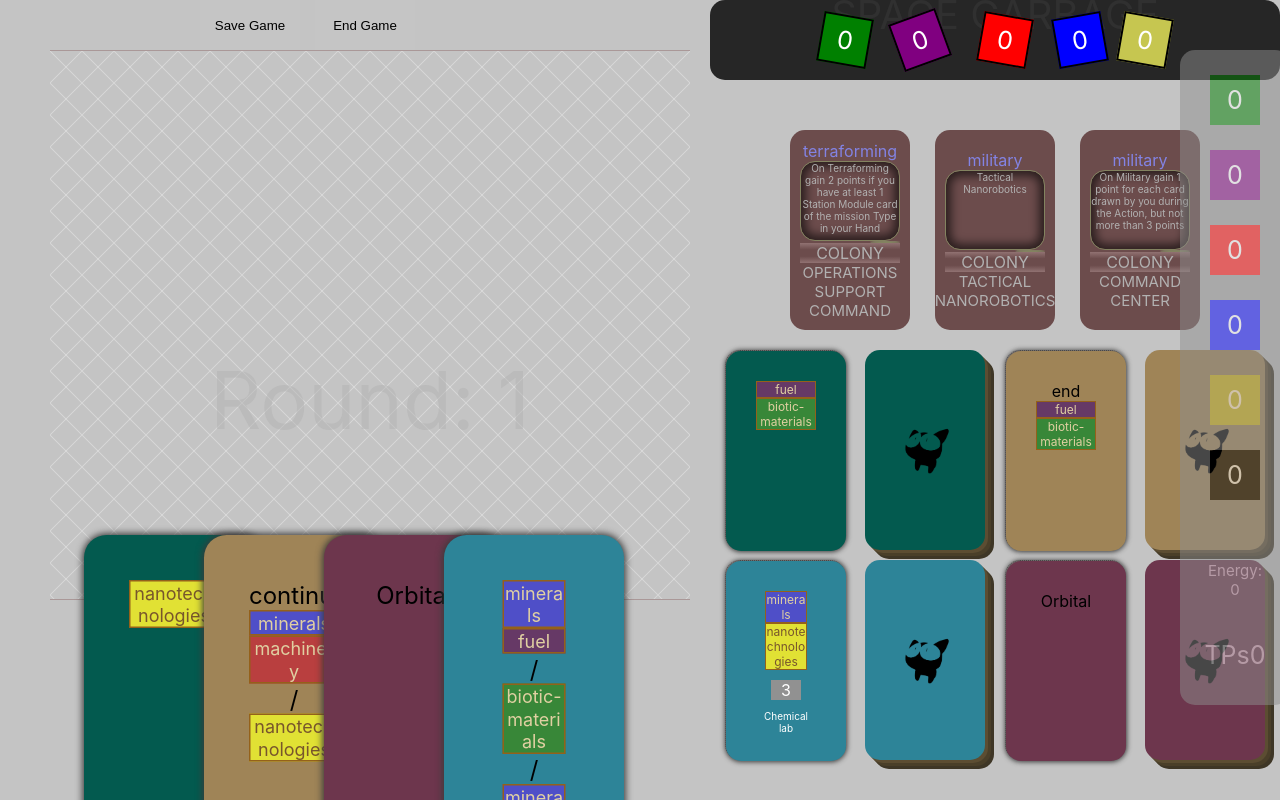
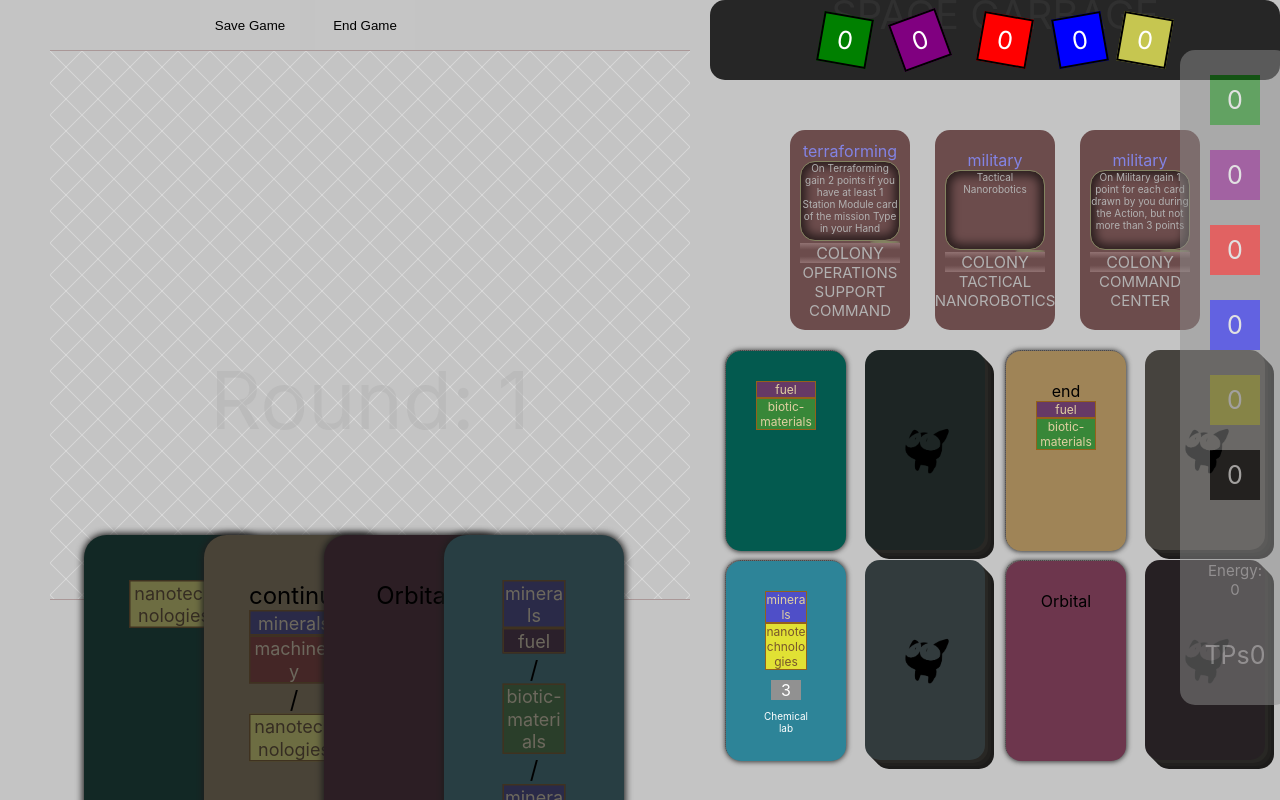
Before and after one commit to Igmat/SpaceExpatriateReact, a React (Create React App) app: page /game in a window 1280 px wide. Built offline with nearby package versions, Linux system fonts and the light colour scheme.

Commit message:
fix: isDisibledDeck &  isDisibled

```diff
--- a/src/Board/Deck/index.tsx
+++ b/src/Board/Deck/index.tsx
@@ -16,14 +16,13 @@ interface DeckProps {
   action: ActionManager;
   round: RoundManager;
   resources: ResourcesModel;
-  isDisabled: boolean;
+  isDisabledDeck: boolean;
 }
 
 export const Deck = observer((props: DeckProps) => {
   const onOpenCardClick = () => {
     props.action.perform(props.model.openedCard);
   };
-
   return (
     <>
       <div
@@ -34,12 +33,12 @@ export const Deck = observer((props: DeckProps) => {
           <Card
             key={props.model.openedCard.id}
             {...props.model.openedCard}
-            isDisabled={props.action.isDisabled("opened", props.model.openedCard,)}
+            isDisabled={props.action.isDisabled('openedCard', props.model.openedCard)}
           />
         )}
       </div>
       <div
-        className={`${styles[props.model.type]} ${styles.deck} ${props.isDisabled ? styles.disabled : ""}`}
+        className={`${styles[props.model.type]} ${styles.deck} ${props.isDisabledDeck ? styles.disabled : ""}`}
         onClick={() => props.action.activateDeck(props.model.type)}
       />
     </>
--- a/src/Board/index.tsx
+++ b/src/Board/index.tsx
@@ -29,7 +29,7 @@ export const Board = observer(() => {
           table={gameState.table}
           action={gameState.action}
           round={gameState.round}
-          isDisabled={gameState.action.isDisabledDeck("delivery")}
+          isDisabledDeck={gameState.action.isDisabledDeck("delivery")}
         />
         <Deck
           model={gameState.decks.engineering}
@@ -38,7 +38,7 @@ export const Board = observer(() => {
           table={gameState.table}
           action={gameState.action}
           round={gameState.round}
-          isDisabled={gameState.action.isDisabledDeck("engineering")}
+          isDisabledDeck={gameState.action.isDisabledDeck("engineering")}
         />
         <Deck
           model={gameState.decks.terraforming}
@@ -47,7 +47,7 @@ export const Board = observer(() => {
           table={gameState.table}
           action={gameState.action}
           round={gameState.round}
-          isDisabled={gameState.action.isDisabledDeck("terraforming")}
+          isDisabledDeck={gameState.action.isDisabledDeck("terraforming")}
         />
         <Deck
           model={gameState.decks.military}
@@ -56,7 +56,7 @@ export const Board = observer(() => {
           table={gameState.table}
           action={gameState.action}
           round={gameState.round}
-          isDisabled={gameState.action.isDisabledDeck("military")}
+          isDisabledDeck={gameState.action.isDisabledDeck("military")}
         />
       </div>
     </div>
--- a/src/Player/Hand/index.tsx
+++ b/src/Player/Hand/index.tsx
@@ -19,7 +19,7 @@ export const Hand = observer((props: HandProps) => {
           key={ind}
           {...card}
           onClick={() => props.action.activateCard(ind)}
-          isDisabled={props.action.isDisabled("hand", card)} />
+          isDisabled={props.action.isDisabled("hand", card)}  />
       ))}
     </div>
   );
--- a/src/Rules/ActionManager.ts
+++ b/src/Rules/ActionManager.ts
@@ -13,6 +13,7 @@ import { makeAutoSavable } from "../Utils/makeAutoSavable";
 import { ColonyManager } from "./Colony/ColonyManager";
 import { ColonyDeckModel } from "./Colony/ColonyDeckModel";
 
+export type CardSource = 'openedCard' | 'hand' | 'table'
 export class ActionManager {
   constructor(
     private readonly decks: DeckManager,
@@ -22,8 +23,7 @@ export class ActionManager {
     private readonly resources: ResourcesModel,
     private readonly gameId: string,
     private readonly colony: ColonyManager,
-    private readonly colonyDeck: ColonyDeckModel,
-
+    private readonly colonyDeck: ColonyDeckModel
   ) {
     makeAutoObservable(this);
     makeAutoSavable(this, gameId, `action`, [`activeAction`]);
@@ -35,8 +35,7 @@ export class ActionManager {
       this.table,
       this.decks,
       this.hand,
-      this.gameId,
-
+      this.gameId
     ),
     terraforming: new TAM(
       this.round,
@@ -55,10 +54,7 @@ export class ActionManager {
       this.decks,
       this.gameId
     ),
-    military: new MAM(
-      this.round,
-      this.hand,
-      this.decks),
+    military: new MAM(this.round, this.hand, this.decks),
   };
 
   activeAction?: CardType;
@@ -81,15 +77,15 @@ export class ActionManager {
     }
 
     this.round.phase = card.type;
-    console.log(this.round.phase);
+    // console.log(this.round.phase);
     this.colony.beforePerform(card);
     this.managers[card.type].perform(card);
   };
 
   nextRound = () => {
     this.round.next();
-    this.activeAction = undefined
-  }
+    this.activeAction = undefined;
+  };
 
   tryNext = () => {
     if (!this.activeAction) return;
@@ -99,20 +95,17 @@ export class ActionManager {
   activateDeck = (type: CardType) => {
     if (!this.activeAction) return;
     this.managers[this.activeAction].activateDeck(type) && this.nextRound();
-
   };
 
   activateCard = (card: number) => {
     if (!this.activeAction) return;
     this.managers[this.activeAction].activateCard(card) && this.nextRound();
-
   };
 
   activateColonyCard = (card: number) => {
     if (!this.activeAction) return;
     this.managers[this.activeAction].activateColonyCard(card) && this.nextRound();
-
-  }
+  };
 
   activateCardOnTable = (card: CardDefinition) => {
     if (!this.activeAction) return;
@@ -129,18 +122,16 @@ export class ActionManager {
     this.managers[this.activeAction].reset();
   };
 
-  get isDisabled(): (place: string, card: CardDefinition) => boolean {
-    return (place: string, card: CardDefinition) => {
-      if (!this.activeAction) return false;
-      if (this.round.phase === "active" && (place === "table" || place === "hand")) return true;
-      return this.managers[this.activeAction].isDisabled(place, card);
+  get isDisabled(): (place: CardSource, card: CardDefinition) => boolean {
+    return (place: CardSource, card: CardDefinition) => {
+      if (!this.activeAction) return place === 'openedCard'? false : true;
+      return  this.managers[this.activeAction].isDisabled(place, card)
     };
   }
+
   get isDisabledDeck(): (type: CardType) => boolean {
-    console.log(this.activeAction)
     return (type: CardType) => {
-      if (!this.activeAction) return false;
-      if (this.round.phase === "active") return true;
+      if (!this.activeAction) return true;
       return this.managers[this.activeAction].isDisabledDeck(type);
     };
   }
--- a/src/Rules/Delivery/index.ts
+++ b/src/Rules/Delivery/index.ts
@@ -15,6 +15,7 @@ import { HandModel } from "../HandModel";
 import { RoundManager } from "../RoundManager";
 import { DeckManager } from "../DeckManager";
 import { makeAutoSavable } from "../../Utils/makeAutoSavable";
+import { CardSource } from "../ActionManager";
 
 export type DeliveryOption = "charter" | "garbage";
 
@@ -59,7 +60,7 @@ export class ActionManager implements IActionManager {
     return true;
   };
 
-  activateDeck = (type: CardType) => { };
+  activateDeck = (type: CardType) => {};
 
   activateCard = (card: number) => {
     this.addCardsToTempDrop(card); //сброс карты с руки во временное хранилище
@@ -145,35 +146,53 @@ export class ActionManager implements IActionManager {
       () => this.resources.handleCardProcessing(card)
     );
   }
+/*// на всякий случай оставлю это тут (if версия до Case)
+  isDisabled2(place: string, card: CardDefinition): boolean {
+    if (place === "table") {
+      if (card.type === "engineering") {
+        const isEmpty =
+          (card.connection === "start" &&
+            !this.resources.engineeringMaps.Start[card.id]) ||
+          (card.connection === "continue" &&
+            !this.resources.engineeringMaps.Middle[card.id]) ||
+          (card.connection === "end" &&
+            !this.resources.engineeringMaps.FinishCounter);
+        console.log(isEmpty);
+        return isEmpty;
+      }
 
-  isDisabled(place: string, card: CardDefinition,): boolean {
-    if (this.usedTerraformingCards.includes(card.id)) {
-      return true;
+      if (card.type === "terraforming")
+        return this.usedTerraformingCards.includes(card.id);
     }
-    if (this.round.phase === "delivery") {
-      if (place === "table") {
-        if (card.type === "engineering") {
-          if (
-            (card.connection === "start" &&
-              this.resources.engineeringMaps.Start[card.id] === 0) ||
-            (card.connection === "continue" &&
-              this.resources.engineeringMaps.Middle[card.id] <= 0) ||
-            (card.connection === "end" &&
-              this.resources.engineeringMaps.FinishCounter <= 0)
-          )
+
+    if (place === "hand") return false;
+    return true;
+  }*/
+  isDisabled(place:  CardSource,  card: CardDefinition): boolean {
+    switch (place) {
+      case "table":
+        switch (card.type) {
+          case "engineering":
+            const isEmpty =
+              (card.connection === "start" &&
+                !this.resources.engineeringMaps.Start[card.id]) ||
+              (card.connection === "continue" &&
+                !this.resources.engineeringMaps.Middle[card.id]) ||
+              (card.connection === "end" &&
+                !this.resources.engineeringMaps.FinishCounter);
+            return isEmpty;
+          case "terraforming":
+            return this.usedTerraformingCards.includes(card.id);//не подсвечивает возможности исходя из ресурсов
+          default:
             return true;
         }
-        if (card.type === "military") return true;
-        if (card.type === "delivery") return true;
-      }
-      if (place === "hand") return false;
-      if (place === "opened") return true;
+      case "hand":
+        return false;
+      default:
+        return true;
     }
-    return false;
   }
 
-  isDisabledDeck = (type: CardType): boolean => {
-    if (this.round.phase === "delivery") return true;
-    return false;
-  };
+
+  isDisabledDeck = (type: CardType): boolean => true;
 }
--- a/src/Rules/Engineering/index.ts
+++ b/src/Rules/Engineering/index.ts
@@ -6,6 +6,7 @@ import { TableModel } from "../TableModel";
 import { DeckManager } from "../DeckManager";
 import { HandModel } from "../HandModel";
 import { makeAutoSavable } from "../../Utils/makeAutoSavable";
+import { CardSource } from "../ActionManager";
 
 export class ActionManager implements IActionManager {
   constructor(
@@ -30,21 +31,21 @@ export class ActionManager implements IActionManager {
     this.round.startPerformingStep();
   };
 
-  tryNext = () => this._remaining.activateDeck === 0 && this._remaining.activateCard === 0;
-
+  tryNext = () =>
+    this._remaining.activateDeck === 0 && this._remaining.activateCard === 0;
 
   activateDeck = (type: CardType) => {
     if (this._remaining.activateDeck === 0) return;
     this._remaining.activateDeck--;
     this.table.takeCard(this.decks[type].takeCard());
-   return this.tryNext()
+    return this.tryNext();
   };
 
   activateCard = (card: number) => {
     if (this._remaining.activateCard === 0) return;
     this._remaining.activateCard--;
     this.table.takeCard(this.hand.dropCard(card));
-  return this.tryNext()
+    return this.tryNext();
   };
 
   activateColonyCard = (card: number) => {};
@@ -53,21 +54,9 @@ export class ActionManager implements IActionManager {
   select = (option: string) => {};
 
   reset = () => {};
-  isDisabled(place: string, card: CardDefinition): boolean {
-    if (this.round.phase === "engineering") {
-      if (place === "table") return true;
-      if (place === "hand" && this._remaining.activateCard === 0) return true;
-      if (place === "opened") return true;
-    }
-    return false;
-  }
 
-  isDisabledDeck = (type: CardType): boolean => {
-    if (
-      this.round.phase === "engineering" &&
-      this._remaining.activateDeck === 0
-    )
-      return true;
-    return false;
-  };
+  isDisabled = (place: CardSource, card: CardDefinition): boolean => (place === "hand" && this._remaining.activateCard) ? false : true;
+
+  isDisabledDeck = (type: CardType): boolean => !this._remaining.activateDeck ? true : false;
+
 }
--- a/src/Rules/Military/index.ts
+++ b/src/Rules/Military/index.ts
@@ -4,6 +4,7 @@ import { CardDefinition, CardType } from "../card-types";
 import { RoundManager } from "../RoundManager";
 import { HandModel } from "../HandModel";
 import { DeckManager } from "../DeckManager";
+import { CardSource } from "../ActionManager";
 
 export type Militaryoption = "political" | "exploration";
 
@@ -33,7 +34,7 @@ export class ActionManager implements IActionManager {
     )
       this.hand.takeCard(this.decks[type].takeCard());
     this.remaining.activateDeck = 0;
-   return this.tryNext()
+    return this.tryNext();
   };
 
   activateCard = (card: number) => {};
@@ -47,7 +48,7 @@ export class ActionManager implements IActionManager {
       this.militaryoption = option;
     }
     if (this.militaryoption === "political") {
-     return this.tryNext() //заглушка
+      return this.tryNext(); //заглушка
     }
     if (this.militaryoption === "exploration") {
       this.round.startPerformingStep();
@@ -58,18 +59,8 @@ export class ActionManager implements IActionManager {
 
   reset = () => {};
 
-  isDisabled(place: string, card: CardDefinition, ): boolean {
-    if (this.round.phase === "military") {
-      if (place === "table") return true;
-      if (place === "hand") return true;
-      if (place === "opened") return true;
-    }
-    return false;
-  }
+  isDisabled = (place: CardSource, card: CardDefinition): boolean => true
 
-  isDisabledDeck = (type: CardType): boolean => {
-    return false;
-  };
-
+  isDisabledDeck = (type: CardType): boolean => false
 
 }
--- a/src/Rules/Terraforming/index.ts
+++ b/src/Rules/Terraforming/index.ts
@@ -8,6 +8,7 @@ import { makeAutoSavable } from "../../Utils/makeAutoSavable";
 import { ResourcesModel } from "../ResourcesModel";
 import { ColonyDeckModel } from "../Colony/ColonyDeckModel";
 import { ColonyManager } from "../Colony/ColonyManager";
+import { CardSource } from "../ActionManager";
 
 export class ActionManager implements IActionManager {
   cardsToDrop: CardDefinition[] = [];
@@ -131,23 +132,24 @@ export class ActionManager implements IActionManager {
     );
   };
 
-  isDisabled(place: string, card: CardDefinition,): boolean {
-    if (this.round.phase === "terraforming") {
-      if (place === "table") return this.isDisabledTable(card);
-      if (place === "hand") return true;
-      // if (type === "deck") return this.isDisabledDeck(card.type);
-      if (place === "opened") return true;
+
+
+isDisabled(place: CardSource, card: CardDefinition): boolean {
+    switch (place) {
+      case "table":
+        return this.isDisabledTable(card);
+      case "hand":
+        return true;
+      case 'openedCard':
+        return true;
+      default:
+        return false;
     }
-    return false;
+
   }
+  isDisabledDeck = (type: CardType): boolean => true;
 
-  isDisabledTable = (card: CardDefinition): boolean => {
-    //тут надо доделать логику полсле того, как будет понятно, каки работает метод постройки колонии
-    return false;
-  };
 
-  isDisabledDeck = (type: CardType): boolean => {
-    if (this.round.phase === "terraforming") return true;
-    return false;
-  };
+  isDisabledTable = (card: CardDefinition): boolean => false; //тут надо доделать логику полсле того, как будет понятно, каки работает метод постройки колонии
+
 }
```
Also changed, not shown: src/Player/Table/index.tsx (+4 -4 lines).
